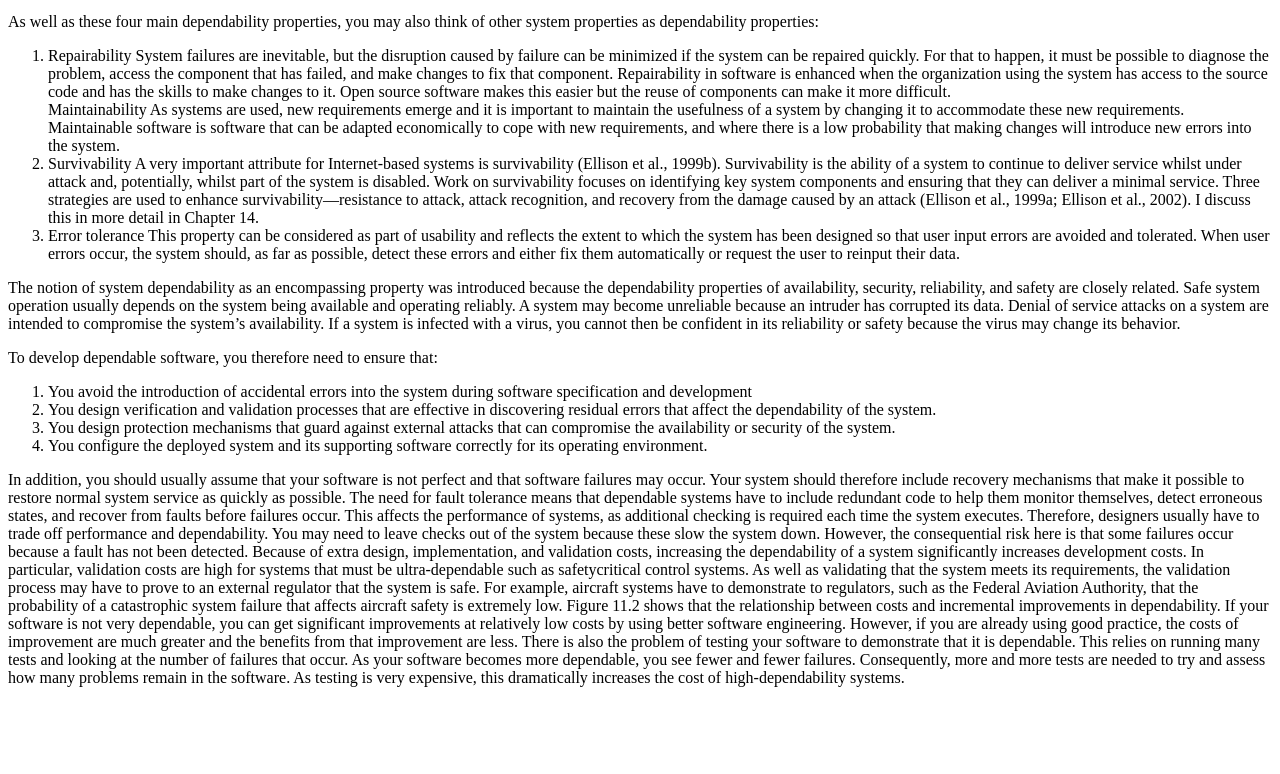
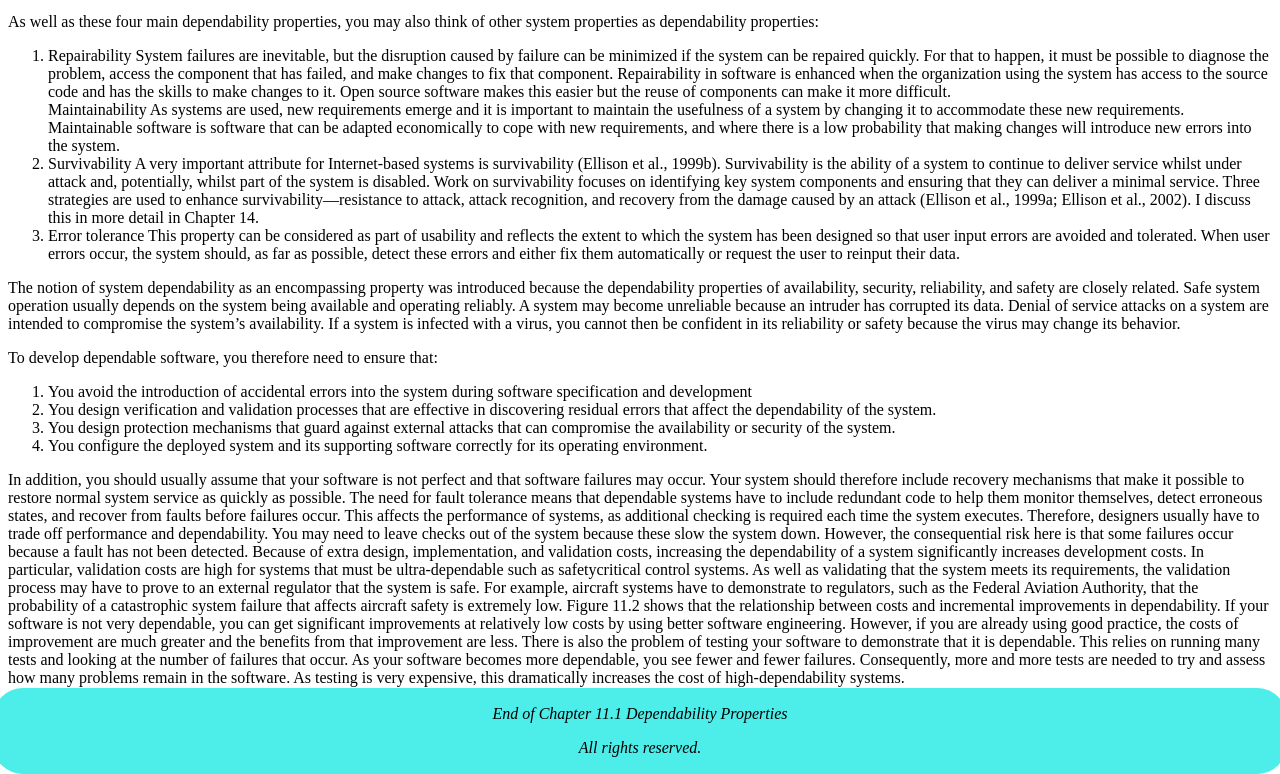
Before and after one commit to clydejustin1117/Chapter-11-Dependability-and-Security, a plain HTML site: page chapter 11.1.html in a window 1280 px wide. Shown: the part 816-1590 px from the top of the page. Before the commit the page ends 1519 px from the top, so only its background shows below. Drawn offline with Linux system fonts and the light colour scheme.

Commit message:
Footer Added Chapter 11.1

```diff
--- a/chapter 11.1.html
+++ b/chapter 11.1.html
@@ -4,7 +4,10 @@
     <meta charset="UTF-8">
     <meta name="viewport" content="width=device-width, initial-scale=1.0">
     <title>Chapter 11 Dependability and security</title>
+    <link rel="stylesheet" href="styles.css">
 </head>
+
+<body>
 <article>
     <!-- Content visible to the user goes here -->
     <h1>11.1 Dependability properties</h1>
@@ -179,4 +182,18 @@ high-dependability systems.</p>
 
 
 </body>
+<footer>
+
+    <section>
+        <article>
+        <div class="title">
+            <p id="Blue"> End of Chapter 11.1 Dependability Properties </p>
+            <p> All rights reserved.</p>
+
+        </div>
+    </article>
+
+</section>
+
+</footer>
 </html>
--- /dev/null
+++ b/styles.css
@@ -0,0 +1,9 @@
+footer {
+
+    background-color:#4deeea;
+    text-align: center;
+    font-style: italic;
+    margin: -15px;
+    padding: 1px;
+    border-radius: 30px;
+}
```
